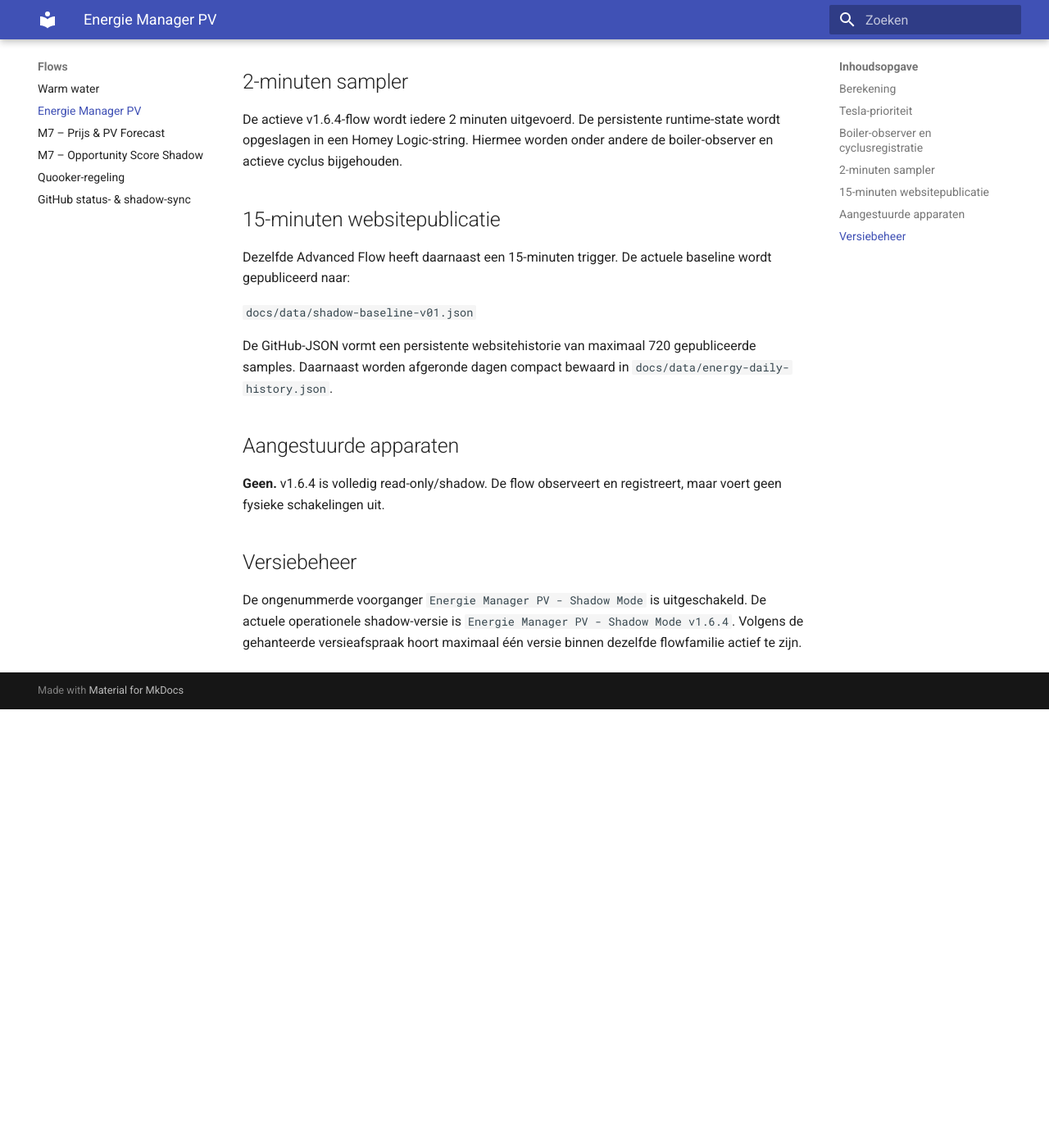
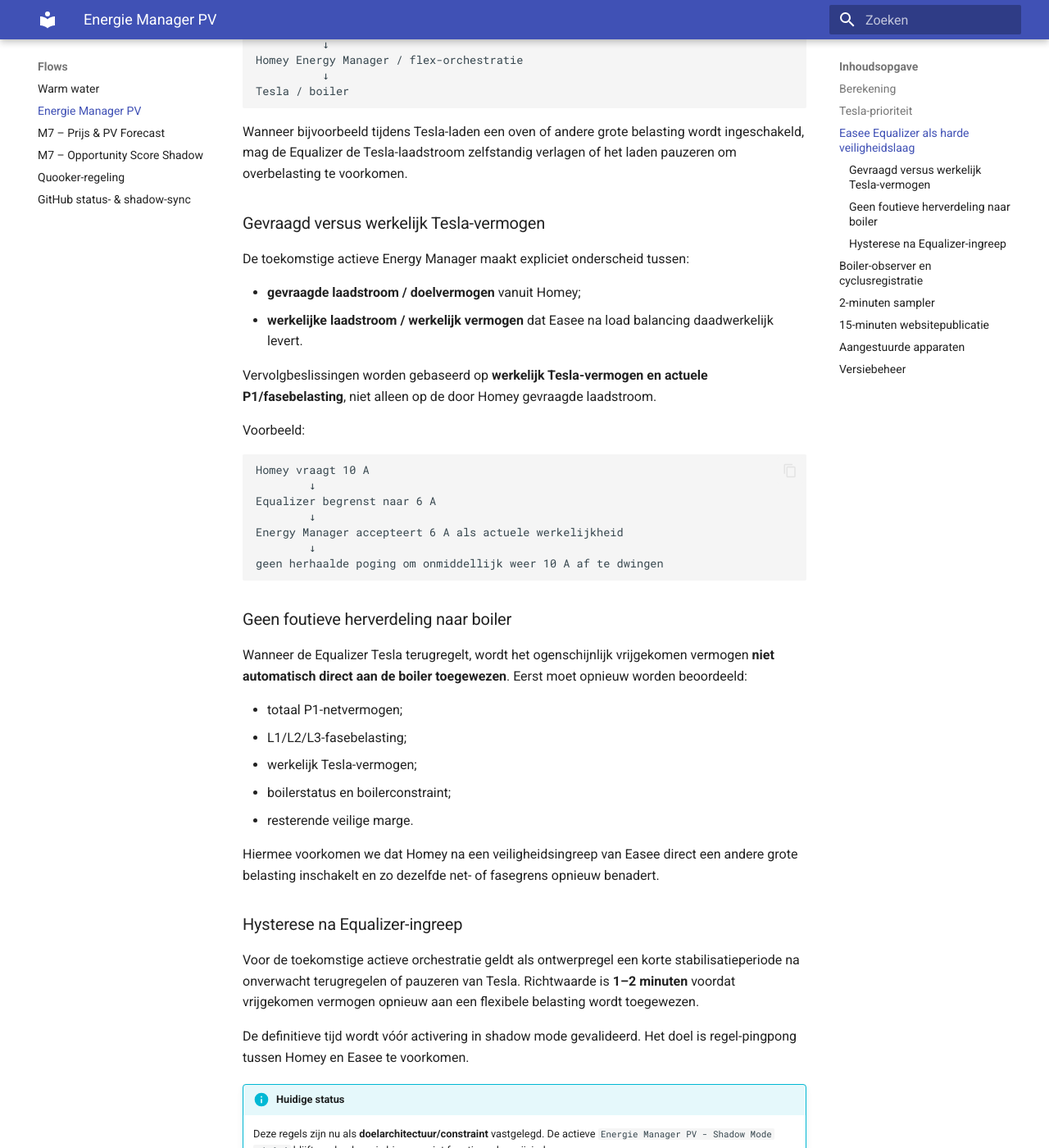
Before and after one commit to OnsKasteeltje/homey-energy-manual, an MkDocs documentation site: the page built from docs/energie-manager.md, in a window 1280 px wide and 1400 px high, scrolled down 1327 px. Shown: the whole window at 82% size. Built offline with MkDocs 1.6.1 and Material for MkDocs 9.7.7, drawn with Linux system fonts in a browser that asks for light colours; before the commit the page ends 2192 px from its top, so only the background shows below that; some of the changed text lies outside the part shown.

Commit message:
docs: define Easee Equalizer priority and load-balancing behavior

````diff
--- a/docs/energie-manager.md
+++ b/docs/energie-manager.md
@@ -27,7 +27,70 @@
 
 Boiler wordt alleen toegestaan als na Tesla-reservering minimaal circa **2,1 kW** resteert.
 
+## Easee Equalizer als harde veiligheidslaag
+
+De **Easee Equalizer blijft altijd leidend voor lokale load balancing** van de laadpaal. De Energy Manager mag een begrenzing of laadpauze van de Equalizer nooit proberen te overrulen.
+
+De regelhiërarchie is:
+
+```text
+Installatieveiligheid / 3×25 A
+          ↓
+Easee Equalizer load balancing
+          ↓
+Victron grid/batterijregeling (later)
+          ↓
+Homey Energy Manager / flex-orchestratie
+          ↓
+Tesla / boiler
+```
+
+Wanneer bijvoorbeeld tijdens Tesla-laden een oven of andere grote belasting wordt ingeschakeld, mag de Equalizer de Tesla-laadstroom zelfstandig verlagen of het laden pauzeren om overbelasting te voorkomen.
+
+### Gevraagd versus werkelijk Tesla-vermogen
+
+De toekomstige actieve Energy Manager maakt expliciet onderscheid tussen:
+
+- **gevraagde laadstroom / doelvermogen** vanuit Homey;
+- **werkelijke laadstroom / werkelijk vermogen** dat Easee na load balancing daadwerkelijk levert.
+
+Vervolgbeslissingen worden gebaseerd op **werkelijk Tesla-vermogen en actuele P1/fasebelasting**, niet alleen op de door Homey gevraagde laadstroom.
+
+Voorbeeld:
+
+```text
+Homey vraagt 10 A
+        ↓
+Equalizer begrenst naar 6 A
+        ↓
+Energy Manager accepteert 6 A als actuele werkelijkheid
+        ↓
+geen herhaalde poging om onmiddellijk weer 10 A af te dwingen
+```
+
+### Geen foutieve herverdeling naar boiler
+
+Wanneer de Equalizer Tesla terugregelt, wordt het ogenschijnlijk vrijgekomen vermogen **niet automatisch direct aan de boiler toegewezen**. Eerst moet opnieuw worden beoordeeld:
+
+- totaal P1-netvermogen;
+- L1/L2/L3-fasebelasting;
+- werkelijk Tesla-vermogen;
+- boilerstatus en boilerconstraint;
+- resterende veilige marge.
+
+Hiermee voorkomen we dat Homey na een veiligheidsingreep van Easee direct een andere grote belasting inschakelt en zo dezelfde net- of fasegrens opnieuw benadert.
+
+### Hysterese na Equalizer-ingreep
+
+Voor de toekomstige actieve orchestratie geldt als ontwerpregel een korte stabilisatieperiode na onverwacht terugregelen of pauzeren van Tesla. Richtwaarde is **1–2 minuten** voordat vrijgekomen vermogen opnieuw aan een flexibele belasting wordt toegewezen.
+
+De definitieve tijd wordt vóór activering in shadow mode gevalideerd. Het doel is regel-pingpong tussen Homey en Easee te voorkomen.
+
+!!! info "Huidige status"
+    Deze regels zijn nu als **doelarchitectuur/constraint** vastgelegd. De actieve `Energie Manager PV - Shadow Mode v1.6.4` blijft read-only en is hiervoor niet functioneel gewijzigd.
+
 ## Boiler-observer en cyclusregistratie
+
 De actuele v1.6.4-flow observeert de boiler zonder deze te schakelen. Een vermogen boven **1,5 kW** wordt als `VERWARMEN` beschouwd. Na minimaal 15 minuten bevestigd verwarmen en vervolgens minder dan **100 W gedurende 10 minuten** doorloopt de observer `AFKOELEN_WACHT` naar `OP_TEMPERATUUR`.
 
 Boilercycli worden op basis van de 2-minutenmetingen bijgehouden en afgeronde cycli worden gepubliceerd naar:
@@ -35,9 +98,11 @@
 `docs/data/boiler-cycles.json`
 
 ## 2-minuten sampler
+
 De actieve v1.6.4-flow wordt iedere 2 minuten uitgevoerd. De persistente runtime-state wordt opgeslagen in een Homey Logic-string. Hiermee worden onder andere de boiler-observer en actieve cyclus bijgehouden.
 
 ## 15-minuten websitepublicatie
+
 Dezelfde Advanced Flow heeft daarnaast een 15-minuten trigger. De actuele baseline wordt gepubliceerd naar:
 
 `docs/data/shadow-baseline-v01.json`
@@ -45,7 +110,9 @@
 De GitHub-JSON vormt een persistente websitehistorie van maximaal 720 gepubliceerde samples. Daarnaast worden afgeronde dagen compact bewaard in `docs/data/energy-daily-history.json`.
 
 ## Aangestuurde apparaten
+
 **Geen.** v1.6.4 is volledig read-only/shadow. De flow observeert en registreert, maar voert geen fysieke schakelingen uit.
 
 ## Versiebeheer
+
 De ongenummerde voorganger `Energie Manager PV - Shadow Mode` is uitgeschakeld. De actuele operationele shadow-versie is `Energie Manager PV - Shadow Mode v1.6.4`. Volgens de gehanteerde versieafspraak hoort maximaal één versie binnen dezelfde flowfamilie actief te zijn.
````
